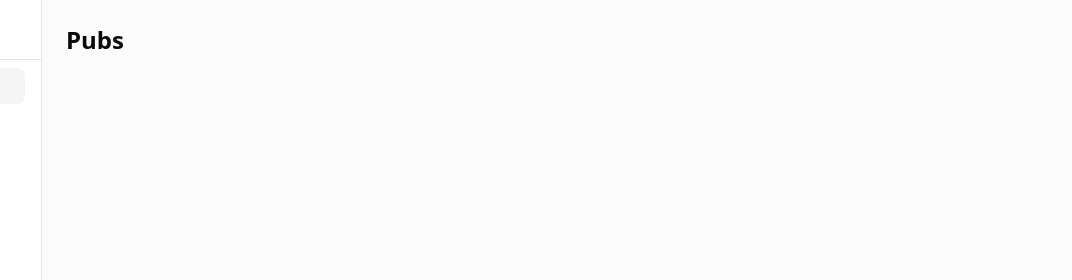
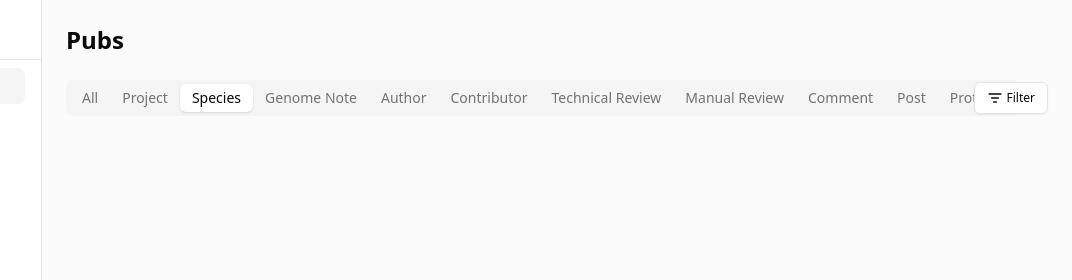
Before and after one commit to knowledgefutures/2024-10-EarthBioGenome, an Astro site: page /admin/pubs in a window 1280 px wide. Shown: the top 280 px of the page, 208-1280 px from the left. Built offline with nearby package versions, Linux system fonts and the light colour scheme; Astro itself is replaced by a stand-in of ours.

Commit message:
Begining pub admin

```diff
--- a/package.json
+++ b/package.json
@@ -29,6 +29,7 @@
     "@radix-ui/react-label": "^2.1.0",
     "@radix-ui/react-select": "^2.1.2",
     "@radix-ui/react-slot": "^1.1.0",
+    "@radix-ui/react-tabs": "^1.1.1",
     "@radix-ui/react-toggle": "^1.1.0",
     "@radix-ui/react-toggle-group": "^1.1.0",
     "@tailwindcss/typography": "^0.5.15",
--- /dev/null
+++ b/src/components/AdminPubsTable.tsx
@@ -0,0 +1,42 @@
+import { Tabs, TabsList, TabsTrigger } from '~/components/ui/tabs';
+import { Button } from '~/components/ui/button';
+import { ListFilter } from 'lucide-react';
+import { useState } from 'react';
+import { allAdminData } from '~/data/allAdminData';
+
+type Props = {};
+
+const AdminPubsTable = ({}: Props) => {
+	const [tabValue, setTabValue] = useState('Species');
+	const pubTypes = Object.keys(allAdminData);
+	return (
+		<div>
+			<div className="flex items-center justify-between">
+				<Tabs
+					value={tabValue}
+					onValueChange={(newValue) => {
+						setTabValue(newValue);
+					}}
+					className="w-[400px] my-6"
+				>
+					<TabsList>
+						<TabsTrigger value="All">All</TabsTrigger>
+						{pubTypes.map((pubType) => {
+							return (
+								<TabsTrigger key={pubType} value={pubType}>
+									{pubType}
+								</TabsTrigger>
+							);
+						})}
+					</TabsList>
+				</Tabs>
+				<Button variant="outline" size="sm" className="h-8 gap-1">
+					<ListFilter className="h-3.5 w-3.5" />
+					<span className="sr-only sm:not-sr-only sm:whitespace-nowrap">Filter</span>
+				</Button>
+			</div>
+		</div>
+	);
+};
+
+export default AdminPubsTable;
--- /dev/null
+++ b/src/components/ui/tabs.tsx
@@ -0,0 +1,53 @@
+import * as React from "react"
+import * as TabsPrimitive from "@radix-ui/react-tabs"
+
+import { cn } from "~/lib/utils"
+
+const Tabs = TabsPrimitive.Root
+
+const TabsList = React.forwardRef<
+  React.ElementRef<typeof TabsPrimitive.List>,
+  React.ComponentPropsWithoutRef<typeof TabsPrimitive.List>
+>(({ className, ...props }, ref) => (
+  <TabsPrimitive.List
+    ref={ref}
+    className={cn(
+      "inline-flex h-9 items-center justify-center rounded-lg bg-muted p-1 text-muted-foreground",
+      className
+    )}
+    {...props}
+  />
+))
+TabsList.displayName = TabsPrimitive.List.displayName
+
+const TabsTrigger = React.forwardRef<
+  React.ElementRef<typeof TabsPrimitive.Trigger>,
+  React.ComponentPropsWithoutRef<typeof TabsPrimitive.Trigger>
+>(({ className, ...props }, ref) => (
+  <TabsPrimitive.Trigger
+    ref={ref}
+    className={cn(
+      "inline-flex items-center justify-center whitespace-nowrap rounded-md px-3 py-1 text-sm font-medium ring-offset-background transition-all focus-visible:outline-none focus-visible:ring-2 focus-visible:ring-ring focus-visible:ring-offset-2 disabled:pointer-events-none disabled:opacity-50 data-[state=active]:bg-background data-[state=active]:text-foreground data-[state=active]:shadow",
+      className
+    )}
+    {...props}
+  />
+))
+TabsTrigger.displayName = TabsPrimitive.Trigger.displayName
+
+const TabsContent = React.forwardRef<
+  React.ElementRef<typeof TabsPrimitive.Content>,
+  React.ComponentPropsWithoutRef<typeof TabsPrimitive.Content>
+>(({ className, ...props }, ref) => (
+  <TabsPrimitive.Content
+    ref={ref}
+    className={cn(
+      "mt-2 ring-offset-background focus-visible:outline-none focus-visible:ring-2 focus-visible:ring-ring focus-visible:ring-offset-2",
+      className
+    )}
+    {...props}
+  />
+))
+TabsContent.displayName = TabsPrimitive.Content.displayName
+
+export { Tabs, TabsList, TabsTrigger, TabsContent }
--- /dev/null
+++ b/src/data/allAdminData.ts
@@ -0,0 +1,23 @@
+import projects from '~/data/projects.json';
+import genomes from '~/data/genomes.json';
+import genomeNotes from '~/data/genomeNotes.json';
+import authors from '~/data/authors.json';
+import contributors from '~/data/contributors.json';
+import technicalReviews from '~/data/technicalReviews.json';
+import manualReviews from '~/data/manualReviews.json';
+import comments from '~/data/comments';
+import posts from '~/data/posts.json';
+import protocols from '~/data/protocols.json';
+
+export const allAdminData = {
+	Project: projects,
+	Species: genomes,
+	'Genome Note': genomeNotes,
+	Author: authors,
+	Contributor: contributors,
+	'Technical Review': technicalReviews,
+	'Manual Review': manualReviews,
+	Comment: comments,
+	Post: posts,
+	Protocol: protocols,
+};
--- a/src/pages/admin/pubs.astro
+++ b/src/pages/admin/pubs.astro
@@ -1,10 +1,11 @@
 ---
-import AdminLayout from "~/layouts/AdminLayout.astro";
-
+import AdminLayout from '~/layouts/AdminLayout.astro';
+import AdminPubsTable from '~/components/AdminPubsTable';
 ---
 
 <AdminLayout title="Pubs · Admin">
-	<div class="flex items-center">
+	<div class="">
 		<h1 class="text-lg font-semibold md:text-2xl">Pubs</h1>
+		<AdminPubsTable />
 	</div>
 </AdminLayout>
```
Also changed, not shown: 1 other file.
